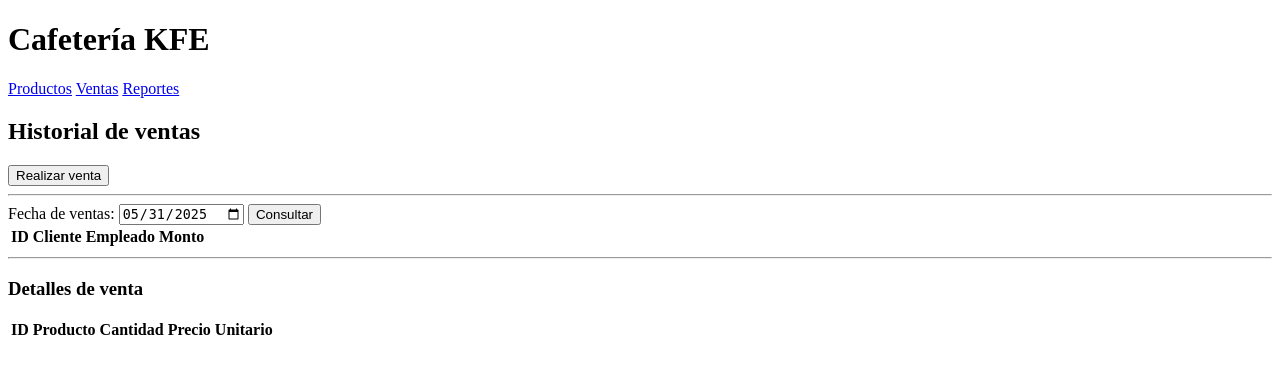
After one commit to EonOohx/cafeteria-kfe, a Flask app: page /ventas_realizadas in a window 1280 px wide. The commit adds this page. Shown: the top 374 px of the page. Run offline with Flask 3, Linux system fonts and the light colour scheme; lists and menus that the app fills with data are empty.

Commit message:
Complet storing of sales and sales details

```diff
--- a/app/__init__.py
+++ b/app/__init__.py
@@ -25,4 +25,7 @@ def create_app():
     from app.routes.venta_rt import venta_bp
     app.register_blueprint(venta_bp)
 
+    from app.routes.ventas_realizadas_rt import ventas_realizadas_br
+    app.register_blueprint(ventas_realizadas_br)
+
     return app
--- a/app/routes/venta_rt.py
+++ b/app/routes/venta_rt.py
@@ -1,4 +1,5 @@
 from datetime import datetime
+from zoneinfo import ZoneInfo
 
 from flask import Blueprint, render_template, request, jsonify
 
@@ -15,7 +16,7 @@ venta_bp = Blueprint('ventas', __name__)
 def ventas():
     if request.method == 'POST':
         response = request.get_json()
-        fecha = datetime.fromisoformat(response['fecha'].replace('Z', '+00:00'))
+        fecha = datetime.fromisoformat(response['fecha'].replace('Z', '+00:00')).astimezone(ZoneInfo("America/Mexico_City"))
         venta = Ventas(monto_total=response['monto_total'], fecha=fecha, cliente=response['cliente'],
                        empleado=response['empleado'])
         db.session.add(venta)
--- /dev/null
+++ b/app/routes/ventas_realizadas_rt.py
@@ -0,0 +1,35 @@
+from datetime import timedelta, datetime
+
+import sqlalchemy.exc
+from flask import Blueprint, render_template, request, jsonify
+from sqlalchemy import and_
+from sqlalchemy.orm import joinedload
+
+from app.models.registro_ventas import DetallesVentas
+from app.models.ventas import Ventas
+
+ventas_realizadas_br = Blueprint('ventas_realizadas', __name__)
+
+
+@ventas_realizadas_br.route('/ventas_realizadas', methods=['GET'])
+def ventas_realizadas():
+    fecha = request.args.get('fecha')
+    if fecha:
+        fecha = datetime.strptime(fecha, "%Y-%m-%d")
+        fecha_siguiente = fecha + timedelta(days=1)
+        try:
+            ventas = Ventas.query.filter(and_(Ventas.fecha >= fecha, Ventas.fecha < fecha_siguiente)).all()
+            return jsonify([v.to_dict() for v in ventas]), 200
+        except sqlalchemy.exc.ProgrammingError as _:
+            return jsonify({'error': "La tabla ventas no existe"}), 500
+    return render_template("/ventas_realizadas.html")
+
+
+@ventas_realizadas_br.route('/ventas_realizadas/detalles', methods=['GET'])
+def ventas_detalles():
+    id_venta = request.args.get('id')
+    if id_venta:
+        detalles = DetallesVentas.query.filter_by(id_venta=id_venta).options(
+            joinedload(DetallesVentas.producto)).all()
+        return jsonify([d.to_dict() for d in detalles]), 200
+    return jsonify({'error': "No se especificó la venta"}), 400
--- /dev/null
+++ b/app/static/js/ventas_realizadas.js
@@ -0,0 +1,87 @@
+document.addEventListener("DOMContentLoaded", () => {
+    const btnRealizarVenta = document.getElementById("backbtn-realizar-venta");
+    btnRealizarVenta.addEventListener("click", () => {
+        window.location.href = btnRealizarVenta.dataset.url;
+    });
+
+    const btnObtenerVentas = document.getElementById("btn-obtener-ventas");
+    btnObtenerVentas.addEventListener("click", () => {
+        obtenerVentasPorFecha(btnObtenerVentas.dataset.url).catch();
+    });
+
+    // Establecer fecha actual en el campo.
+    document.getElementById("inp-fecha-ventas").value = obtenerFechaHoy();
+});
+
+async function obtenerVentasPorFecha(url) {
+    try {
+        const inpFechaVentas = document.getElementById("inp-fecha-ventas");
+        if (!inpFechaVentas.value) {
+            alert("Seleccione una fecha válida");
+            return;
+        }
+        const response = await fetch(`${url}?fecha=${inpFechaVentas.value}`);
+        const ventas = await response.json();
+        if (!response.ok) {
+            console.log(ventas.error);
+            return;
+        }
+        rendenrizarVentas(ventas);
+        obtenerDetallesVenta();
+    } catch (error) {
+        console.error("Error al obtener ventas", error);
+    }
+}
+
+function rendenrizarVentas(ventas) {
+    const tabla = document.getElementById("tb-registros-venta");
+    tabla.innerHTML = "";
+    ventas.forEach(venta => {
+        const {id_venta, cliente, empleado, monto_total} = venta;
+        const fila = document.createElement("tr");
+        fila.setAttribute("data-id", id_venta);
+        fila.innerHTML = `
+            <td>${id_venta}</td>
+            <td>${cliente}</td>
+            <td>${empleado}</td>
+            <td>$${parseFloat(monto_total).toFixed(2)}</td>
+        `;
+        tabla.appendChild(fila);
+    });
+}
+
+function obtenerDetallesVenta() {
+    const tabla = document.getElementById("tb-registros-venta");
+    const filas = tabla.querySelectorAll("tr[data-id]")
+
+    filas.forEach(fila => {
+        fila.addEventListener("click", async () => {
+
+            const tabla_detalles = document.getElementById("tb-detalles-ventas");
+            tabla_detalles.innerHTML = "";
+
+            const response = await fetch(`${tabla_detalles.dataset.url}?id=${fila.dataset.id}`);
+            const detalles = await response.json()
+
+            detalles.forEach(detalle => {
+                const fila_detalle = document.createElement("tr");
+                const {id_producto, nombre, cantidad, precio_unitario} = detalle
+                fila_detalle.innerHTML = `
+                    <td>${id_producto}</td>
+                    <td>${nombre}</td>
+                    <td>${cantidad}</td>
+                    <td>$${parseFloat(precio_unitario).toFixed(2)}</td>
+                `;
+                tabla_detalles.appendChild(fila_detalle);
+            })
+        });
+    });
+}
+
+function obtenerFechaHoy() {
+    const date = new Date();
+    const dd = String(date.getDate()).padStart(2, '0');
+    const mm = String(date.getMonth() + 1).padStart(2, '0');
+    const yyyy = date.getFullYear();
+    return `${yyyy}-${mm}-${dd}`;
+}
--- /dev/null
+++ b/app/templates/ventas_realizadas.html
@@ -0,0 +1,57 @@
+{% extends "base.html" %}
+
+{% block title %}Ventas{% endblock %}
+
+{% block script %}
+    <script src="{{ url_for('static', filename='js/ventas_realizadas.js') }}" defer></script>
+{% endblock %}
+
+{% block content %}
+    <h2>Historial de ventas</h2>
+    <button id="backbtn-realizar-venta" data-url="{{ url_for('ventas.ventas') }}">Realizar venta</button>
+
+    <hr>
+
+    <section id="seccion-ver-ventas">
+        <label>
+            Fecha de ventas:
+            <input id="inp-fecha-ventas" type="date">
+        </label>
+        <button id="btn-obtener-ventas" data-url="{{ url_for('ventas_realizadas.ventas_realizadas') }}">
+            Consultar
+        </button>
+
+        <table>
+            <thead>
+            <tr>
+                <th>ID</th>
+                <th>Cliente</th>
+                <th>Empleado</th>
+                <th>Monto</th>
+            </tr>
+            </thead>
+            <tbody id="tb-registros-venta">
+            <!-- Registros de venta-->
+            </tbody>
+        </table>
+    </section>
+
+    <hr>
+
+    <section id="seccion-detalles-ventas">
+        <h3>Detalles de venta</h3>
+        <table>
+            <thead>
+            <tr>
+                <th>ID</th>
+                <th>Producto</th>
+                <th>Cantidad</th>
+                <th>Precio Unitario</th>
+            </tr>
+            </thead>
+            <tbody id="tb-detalles-ventas" data-url="{{ url_for('ventas_realizadas.ventas_detalles') }}">
+            <!-- Detalles de venta-->
+            </tbody>
+        </table>
+    </section>
+{% endblock %}
```
Also changed, not shown: app/models/registro_ventas.py (+11 -0 lines), app/models/ventas.py (+8 -0 lines), app/static/js/ventas.js (+19 -3 lines), app/templates/ventas.html (+5 -5 lines), migrations/versions/6bdf3254345a_agregar_tablas_ventas_y_detallesventras_.py (added, +46 -0 lines).
